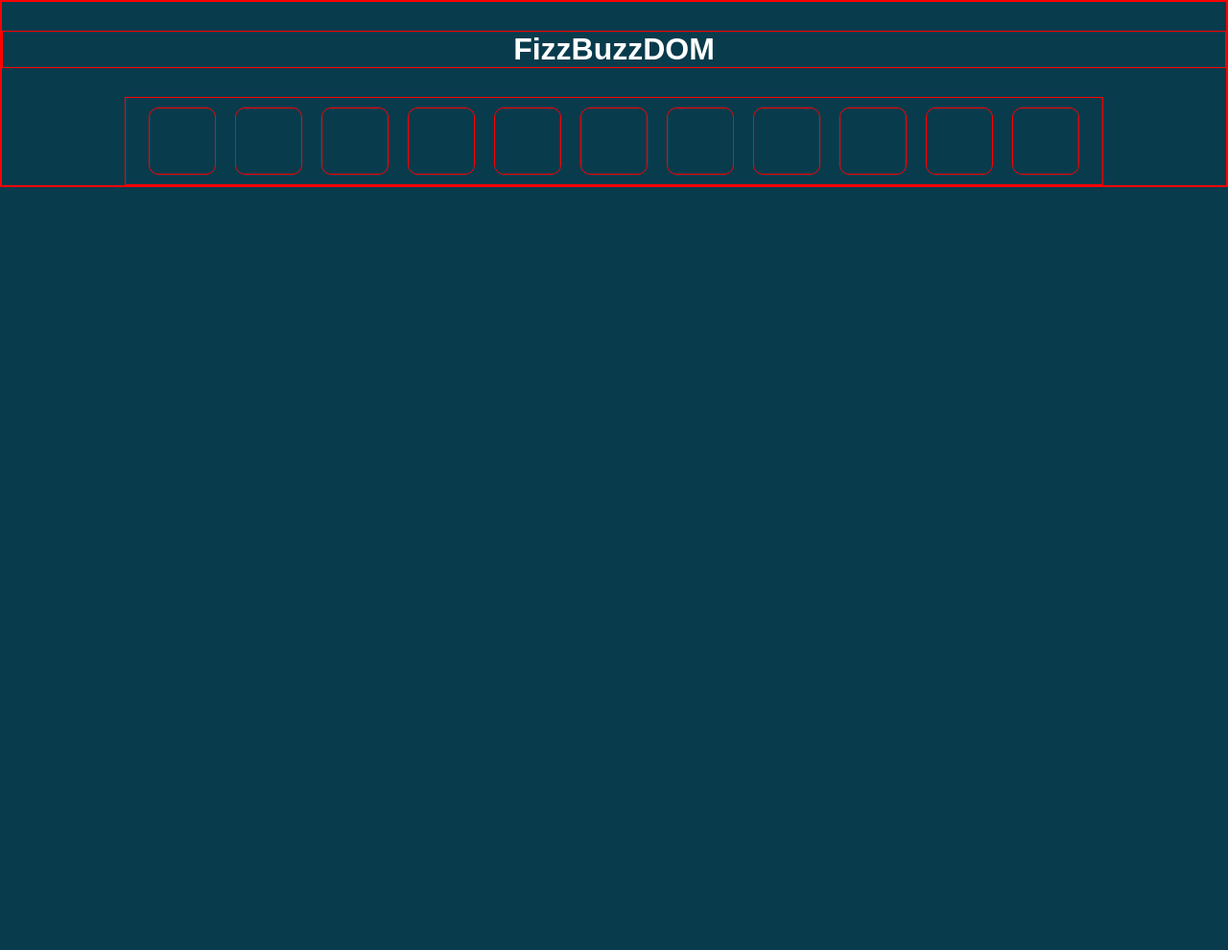
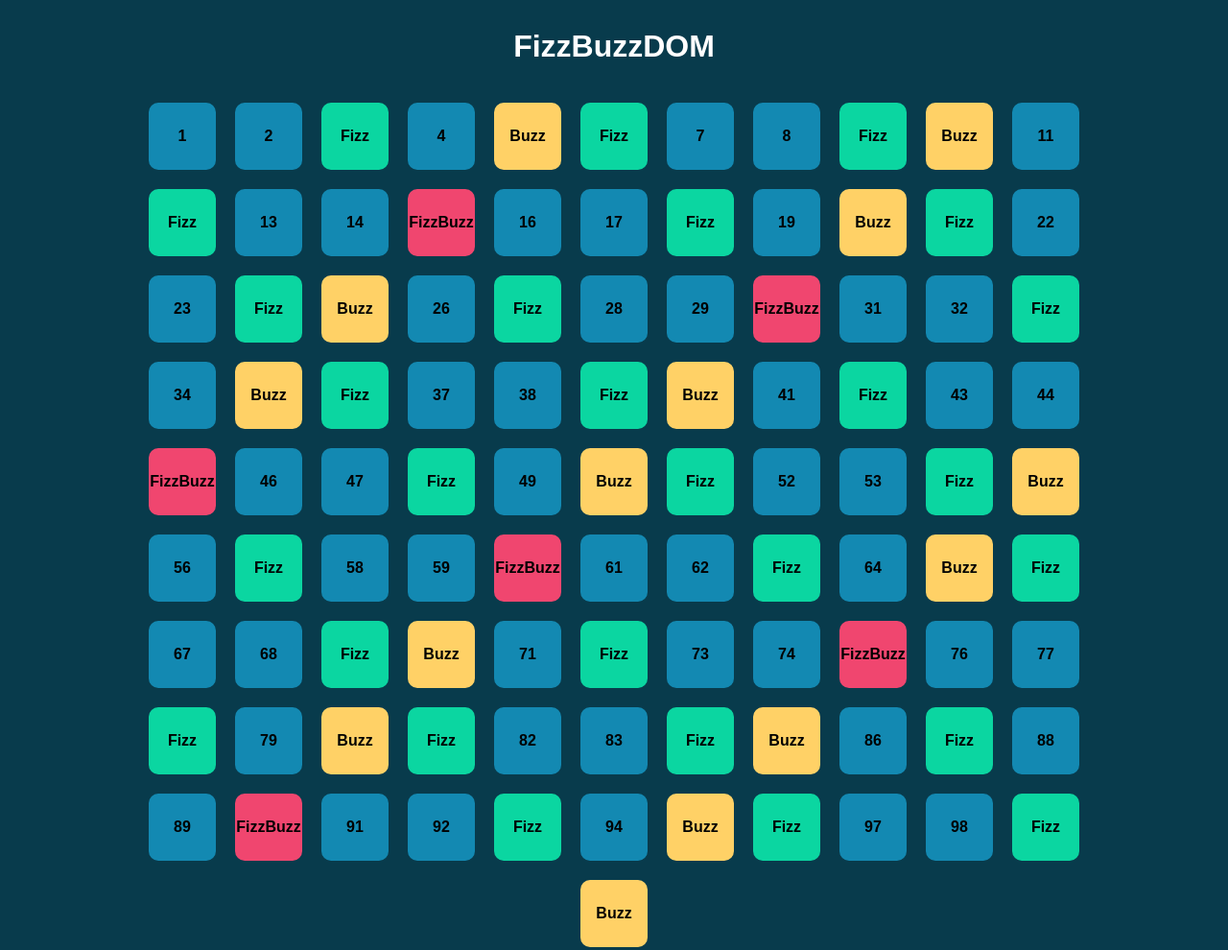
Before and after one commit to salamone-gius/js-fizzbuzzdom, a plain HTML site: page index.html in a window 1280 px wide. Shown: the whole page at 96% size. Before the commit the page ends 800 px from the top, so only its background shows below. Drawn offline with Linux system fonts and the light colour scheme.

Commit message:
style added

```diff
--- a/css/style.css
+++ b/css/style.css
@@ -2,7 +2,6 @@
     box-sizing: border-box;
     margin: 0;
     padding: 0;
-    border: 1px solid red;
 }
 
 body {
@@ -31,7 +30,7 @@ h1 {
     line-height: 70px;
     text-align: center;
     vertical-align: middle;
-    font-size: 24px;
+    font-size: 1em;
     font-weight: bold;
     border-radius: 10px;
 }
--- a/index.html
+++ b/index.html
@@ -12,17 +12,6 @@
 
         <h1>FizzBuzzDOM</h1>
         <div class="container">
-            <div class="box"></div>
-            <div class="box"></div>
-            <div class="box"></div>
-            <div class="box"></div>
-            <div class="box"></div>
-            <div class="box"></div>
-            <div class="box"></div>
-            <div class="box"></div>
-            <div class="box"></div>
-            <div class="box"></div>
-            <div class="box"></div>
         </div>
 
         <script src="js/main.js"></script>
--- a/js/main.js
+++ b/js/main.js
@@ -6,13 +6,11 @@
 // Dato un container nel DOM, appendi un elemento html con il numero o la stringa corretta.
 // MILESTONE 3
 // Applica uno stile differente a seconda del valore dell'indice per i multipli di 3, per i multipli di 5 e per i valori che sono sia multipli di 3 che di 5.
-// Prima di partire a scrivere codice poniamoci qualche domanda:
-// Come faccio a sapere se un numero è divisibile per un altro? Abbiamo visto qualcosa di particolare che possiamo usare? Come creare nuovi elementi html e appenderli al container?
-// Consigli del giorno:
-// 1. scriviamo sempre prima dei commenti in italiano per capire cosa vogliamo fare
-// 2. proviamo ad immaginare le operazioni che vogliamo far svolgere al nostro programma così come lo faremmo "a mano"
 
                     // --- SOLUTION --- \\
+
+let container = document.querySelector("div.container");
+let box = document.createElement("div");
 
 //stampo in console i numeri da 1 a 100
 for (i = 1; i <= 100; i++) {
@@ -22,17 +20,51 @@ for (i = 1; i <= 100; i++) {
     //imposto le condizioni per sostituire i numeri interessati
     //SE fizz E buzz sono entrambe VERE (numero multiplo sia di 3 che di 5)
     if ((fizz) && (buzz)) {
-        //ALLORA stampo in console "FizzBuzz" al posto del numero
+        //ALLORA stampo in console "FizzBuzz" al posto del numero;
         console.log("FizzBuzz");
+        //creo un div,
+        let box = document.createElement("div");
+        //gli aggiungo le classi CSS,
+        box.classList.add("box", "pink");
+        //lo attacco al container,
+        container.append(box);
+        //stampo all'interno;
+        box.innerHTML = "FizzBuzz";
         //ALTRIMENTI, SE fizz è VERO (numero multiplo di 3)
     } else if (fizz) {
         //ALLORA stampo in console "Fizz" al posto del numero
         console.log("Fizz");
+        //creo un div,
+        let box = document.createElement("div");
+        //gli aggiungo le classi CSS,
+        box.classList.add("box", "green");
+        //lo attacco al container,
+        container.append(box);
+        //stampo all'interno;
+        box.innerHTML = "Fizz";
         //ALTRIMENTI, SE buzz è VERO (numero multiplo di 5)
     } else if (buzz) {
-        //ALLORA stampo in console "Fizz" al posto del numero
+        //ALLORA stampo in console "Buzz" al posto del numero
         console.log("Buzz");
+        //creo un div,
+        let box = document.createElement("div");
+        //gli aggiungo le classi CSS,
+        box.classList.add("box", "yellow");
+        //lo attacco al container,
+        container.append(box);
+        //stampo all'interno;
+        box.innerHTML = "Buzz";
+        //ALTRIMENTI
     } else {
+        //stampo il numero in console
         console.log(i);
+        //creo un div,
+        let box = document.createElement("div");
+        //gli aggiungo le classi CSS,
+        box.classList.add("box", "blue");
+        //lo attacco al container,
+        container.append(box);
+        //stampo all'interno;
+        box.innerHTML = i;
     }
 }
```
